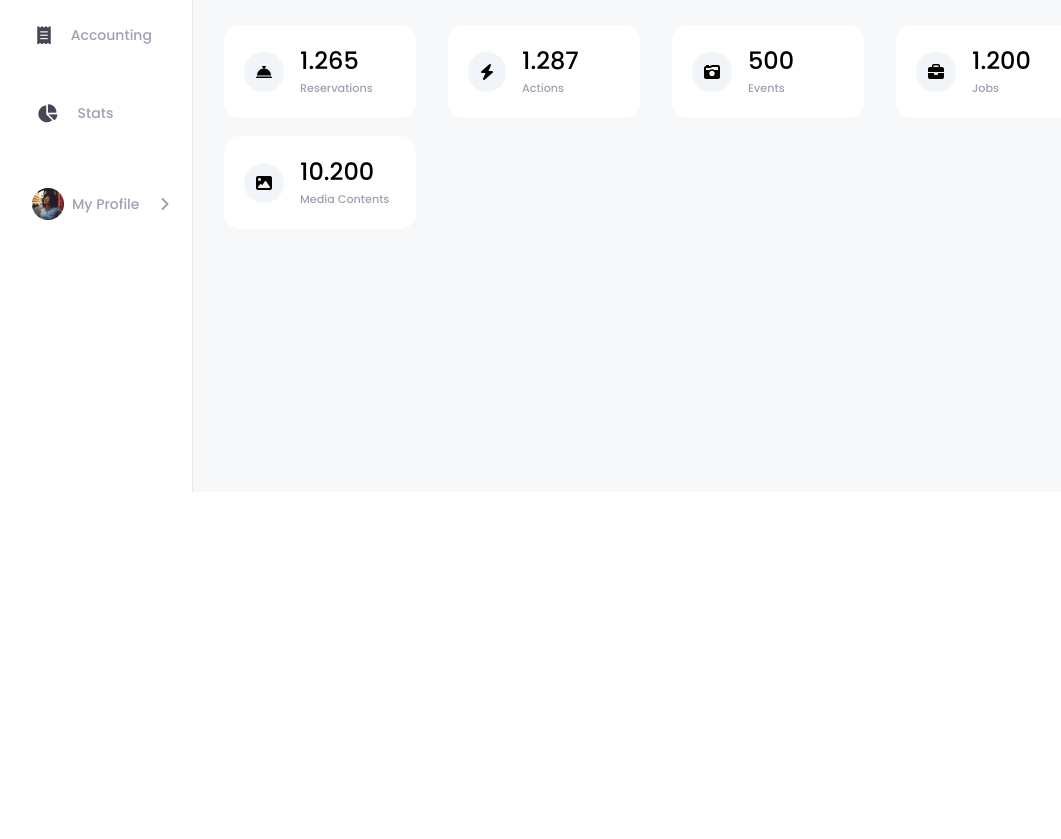
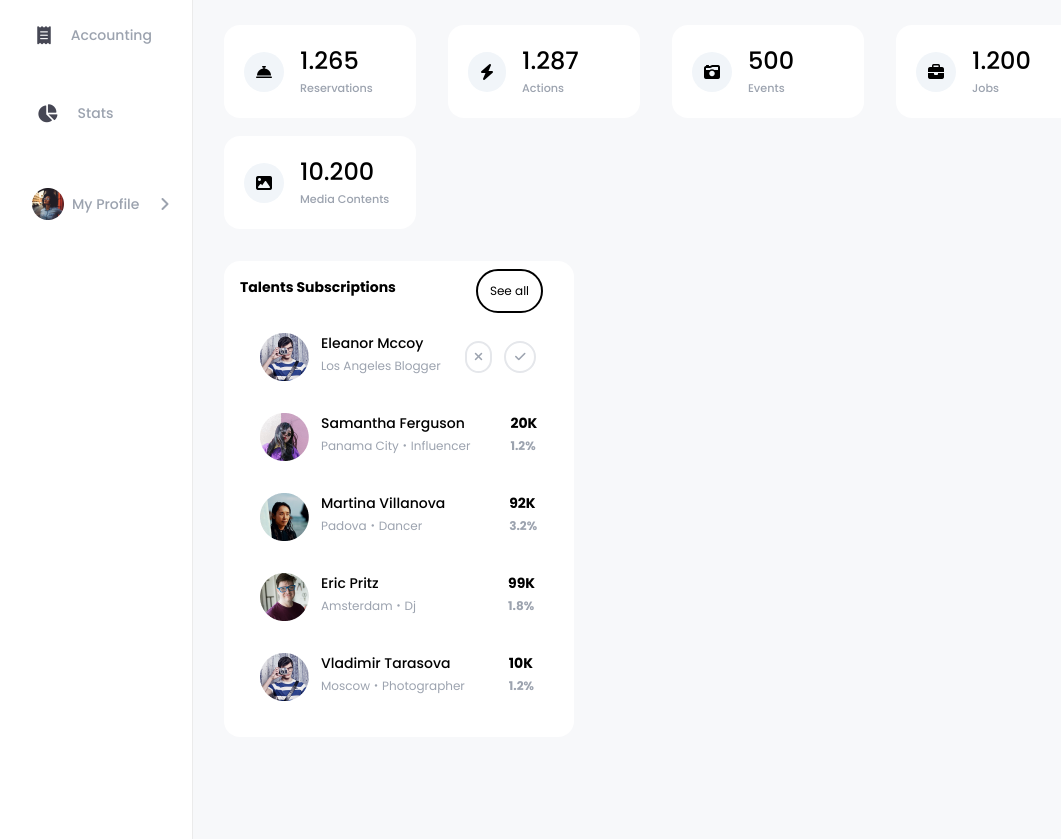
Before and after one commit to muhammedsubhan/DashboardwWithTailwindCSS, a website: page index.html in a window 1280 px wide. Shown: the part 378-1217 px from the top of the page, without its empty margins (8-1069 px from the left). Before the commit the page ends 870 px from the top, so only its background shows below. Drawn offline with Linux system fonts and the light colour scheme.

Commit message:
Talent Card / Section Completed

```diff
--- a/index.html
+++ b/index.html
@@ -295,6 +295,117 @@
             </div>
           </div>
         </div>
+
+        <!-- main Section last part -->
+        <!-- card Section -->
+        <div class="bg-white m-8 p-4 rounded-2xl cards">
+          <!-- heading -->
+          <div class="flex">
+            <h2 class="font-semibold text-sm">Talents Subscriptions</h2>
+            <div
+              class="ml-20 border-2 border-black p-3 -mt-2 rounded-3xl text-black font-normal text-xs"
+            >
+              <span>See all</span>
+            </div>
+          </div>
+          <!-- Talents -->
+          <div class="talents">
+            <!-- talents card 1 -->
+            <div class="flex mt-5 mx-5">
+              <img src="./img/Talent pic 1.png" class="mr-3" />
+              <div class="items-center">
+                <h3 class="text-sm font-medium text-black">Eleanor Mccoy</h3>
+                <small class="font-normal text-xs text-gray-400"
+                  >Los Angeles Blogger</small
+                >
+              </div>
+              <!-- cross Sign -->
+              <div class="flex items-center ml-6 space-x-3">
+                <a href="#"
+                  ><i
+                    class="fa-solid fa-xmark border-2 border-gray-200 rounded-full p-2 items-center text-xs text-gray-400"
+                  ></i
+                ></a>
+                <a href="#"
+                  ><i
+                    class="fa-solid fa-check border-2 border-gray-200 rounded-full p-2 items-center text-xs text-gray-400"
+                  ></i
+                ></a>
+              </div>
+            </div>
+
+            <!-- talents card 2 -->
+            <div class="flex mt-8 mx-5">
+              <img src="./img/Talent pic 2.png" class="mr-3" />
+              <div class="items-center">
+                <h3 class="text-sm font-medium text-black">
+                  Samantha Ferguson
+                </h3>
+                <small class="font-normal text-xs text-gray-400"
+                  >Panama City・Influencer</small
+                >
+              </div>
+              <!-- Followers -->
+              <div class="ml-10">
+                <h3 class="text-sm font-semibold">20K</h3>
+                <small class="text-xs text-gray-400 font-semibold">1.2%</small>
+              </div>
+            </div>
+
+            <!-- talents card 3 -->
+            <div class="flex mt-8 mx-5">
+              <img src="./img/Talent pic 3.png" class="mr-3" />
+              <div class="items-center">
+                <h3 class="text-sm font-medium text-black">
+                  Martina Villanova
+                </h3>
+                <small class="font-normal text-xs text-gray-400"
+                  >Padova・Dancer</small
+                >
+              </div>
+              <!-- Followers -->
+              <div class="ml-16">
+                <h3 class="text-sm font-semibold">92K</h3>
+                <small class="text-xs text-gray-400 font-semibold">3.2%</small>
+              </div>
+            </div>
+
+            <!-- talents card 4 -->
+            <div class="flex mt-8 mx-5 card4">
+              <img src="./img/Talent pic 4.png" class="mr-3" />
+              <div class="items-center">
+                <h3 class="text-sm font-medium text-black">Eric Pritz</h3>
+                <small class="font-normal text-xs text-gray-400"
+                  >Amsterdam・Dj</small
+                >
+              </div>
+              <!-- Followers -->
+              <div class="fol">
+                <h3 class="text-sm font-semibold">99K</h3>
+                <small class="text-xs text-gray-400 font-semibold">1.8%</small>
+              </div>
+            </div>
+
+            <!-- talents card 5 -->
+            <div class="flex mt-8 mx-5 mb-5">
+              <img src="./img/Talent pic 5.png" class="mr-3" />
+              <div class="items-center">
+                <h3 class="text-sm font-medium text-black">
+                  Vladimir Tarasova
+                </h3>
+                <small class="font-normal text-xs text-gray-400"
+                  >Moscow・Photographer</small
+                >
+              </div>
+              <!-- Followers -->
+              <div class="ml-11">
+                <h3 class="text-sm font-semibold">10K</h3>
+                <small class="text-xs text-gray-400 font-semibold">1.2%</small>
+              </div>
+            </div>
+          </div>
+        </div>
+        <!--  -->
       </main>
     </div>
   </body>
--- a/input.css
+++ b/input.css
@@ -17,7 +17,7 @@ body {
 .containerr {
   display: grid;
   grid-template-columns: 200px;
-  grid-template-rows: 70px 100vh;
+  grid-template-rows: 70px 100%;
 }
 
 aside {
@@ -73,6 +73,15 @@ main {
 }
 .icolor a:hover {
   color: black;
+}
+
+/* cards */
+.cards {
+  width: 350px;
+}
+
+.talents .card4 .fol {
+  margin-left: 92px;
 }
 
 @media screen and (max-width: 1200px) {
```
Also changed, not shown: css/main.css, img/Talent pic 1.png (added), img/Talent pic 2.png (added), img/Talent pic 3.png (added), img/Talent pic 4.png (added), img/Talent pic 5.png (added).
